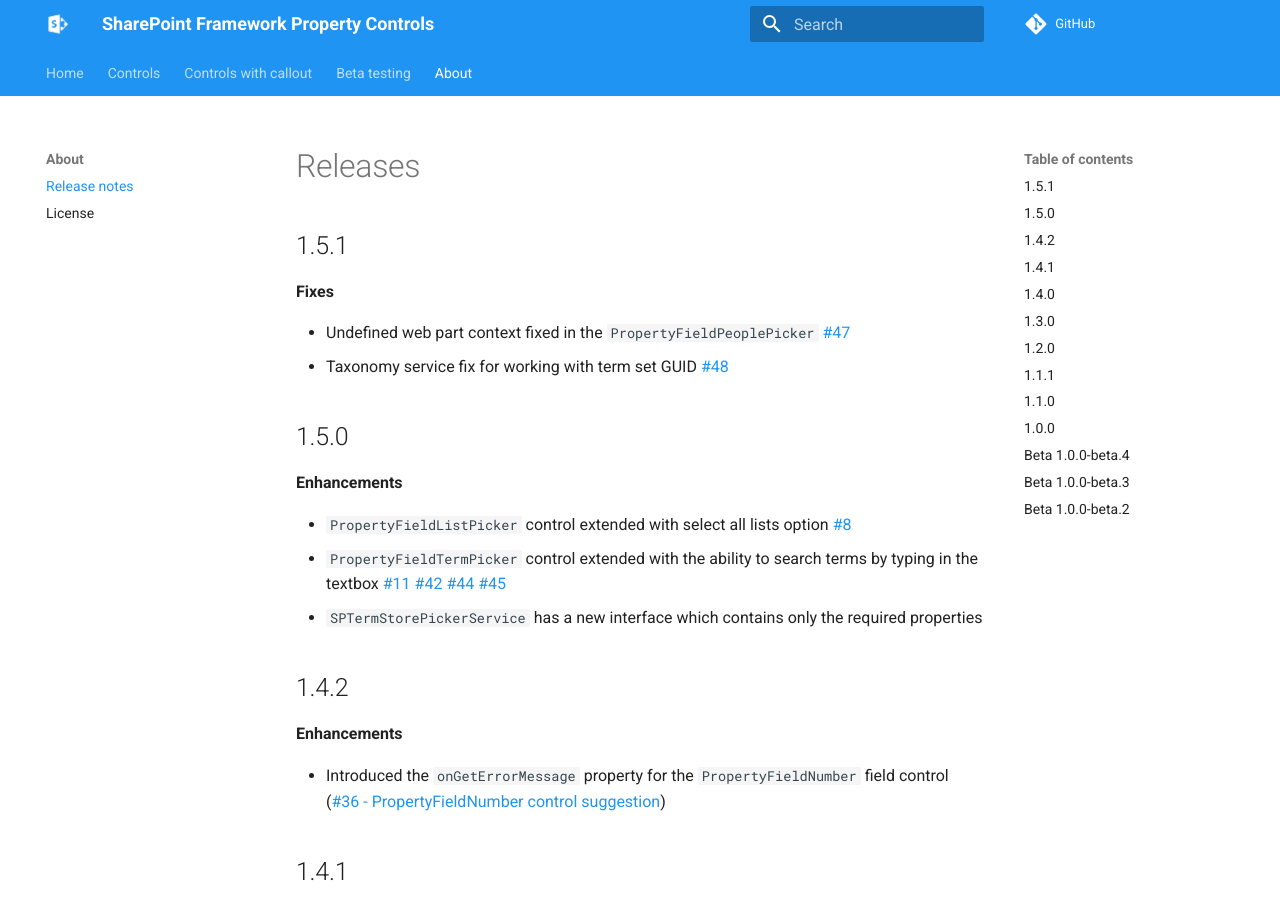
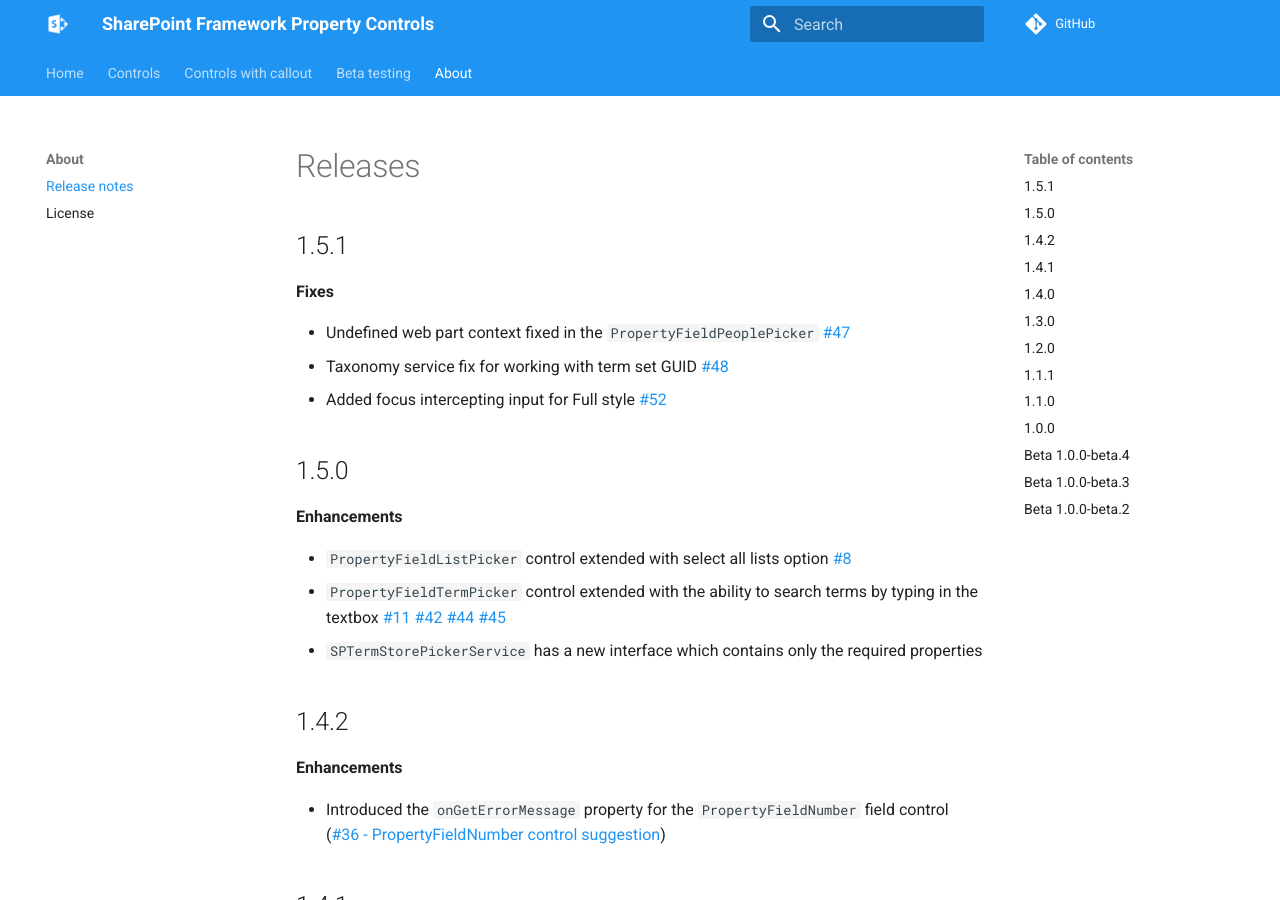
Before and after one commit to pnp/sp-dev-fx-property-controls, an MkDocs documentation site: the page built from docs/documentation/docs/about/release-notes.md, in a window 1280 px wide and 900 px high. Built offline with MkDocs 1.6.1 and Material for MkDocs 9.7.7, drawn with Linux system fonts in a browser that asks for light colours; comment, search, counter and statistics services are not loaded; old or Windows-style settings are respelled for this version of MkDocs.

Commit message:
Merge for #52

```diff
--- a/docs/documentation/docs/about/release-notes.md
+++ b/docs/documentation/docs/about/release-notes.md
@@ -6,6 +6,7 @@
 
 - Undefined web part context fixed in the `PropertyFieldPeoplePicker` [#47](https://github.com/SharePoint/sp-dev-fx-property-controls/issues/47)
 - Taxonomy service fix for working with term set GUID [#48](https://github.com/SharePoint/sp-dev-fx-property-controls/issues/48)
+- Added focus intercepting input for Full style [#52](https://github.com/SharePoint/sp-dev-fx-property-controls/issues/52)
 
 ## 1.5.0
 
```
Also changed, not shown: CHANGELOG.md.
